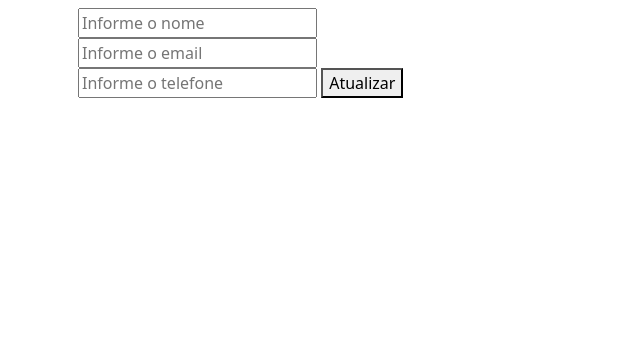
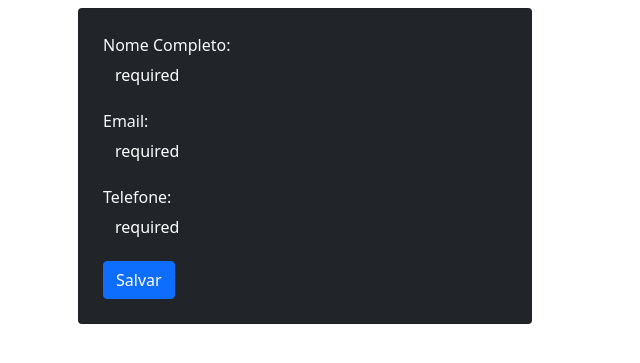
Before and after one commit to jeremiascb/suporte_plus, a Flask app: page /atualiza/1 in a window 1280 px wide. Shown: the part 56-419 px from the top of the page, without its empty margins (0-640 px from the left). Run offline with Flask 2, Linux system fonts and the light colour scheme.

Commit message:
Adicionado correção no método update

```diff
--- a/templates/update.html
+++ b/templates/update.html
@@ -4,12 +4,29 @@
 
 <div class="row">
     <div class="col-md-5">
-        <form action="/atualiza/{{contato.id}}" method="POST">
-            <input type="text" name="nome" placeholder="Informe o nome" value={{contato.nome}}>
-            <input type="email" name="email" placeholder="Informe o email" value={{contato.email}}>
-            <input type="tel" name="telefone" placeholder="Informe o telefone" value={{contato.telefone}}>
 
-            <button>Atualizar</button>
+            <form action="/atualiza/{{contato.id}}" method="POST" class="card bg-dark text-light">
+                <div class="card-body p-4">
+                    <div class="mb-3">
+                        <label for="nome">Nome Completo:</label>
+                        <input type="text" name="nome" placeholder="Informe o nome"
+                            class="form-control rounded-0 bg-dark border-0 text-white" value={{contato.nome}} required>
+                    </div>
+                    <div class="mb-3">
+                        <label for="email">Email:</label>
+                        <input type="email" name="email" placeholder="Informe o email"
+                            class="form-control rounded-0 bg-dark border-0 text-white" value={{contato.email}} required>
+                    </div>
+                    <div class="mb-3">
+                        <label for="telefone">Telefone:</label>
+                        <input type="tel" name="telefone" placeholder="Informe o telefone"
+                            class="form-control rounded-0 bg-dark border-0 text-white" value={{contato.telefone}} required>
+                    </div>
+
+                    <button class="btn btn-primary">Salvar</button>
+                </div>
+
+            </form>
         </form>
     </div>
 </div>
```
